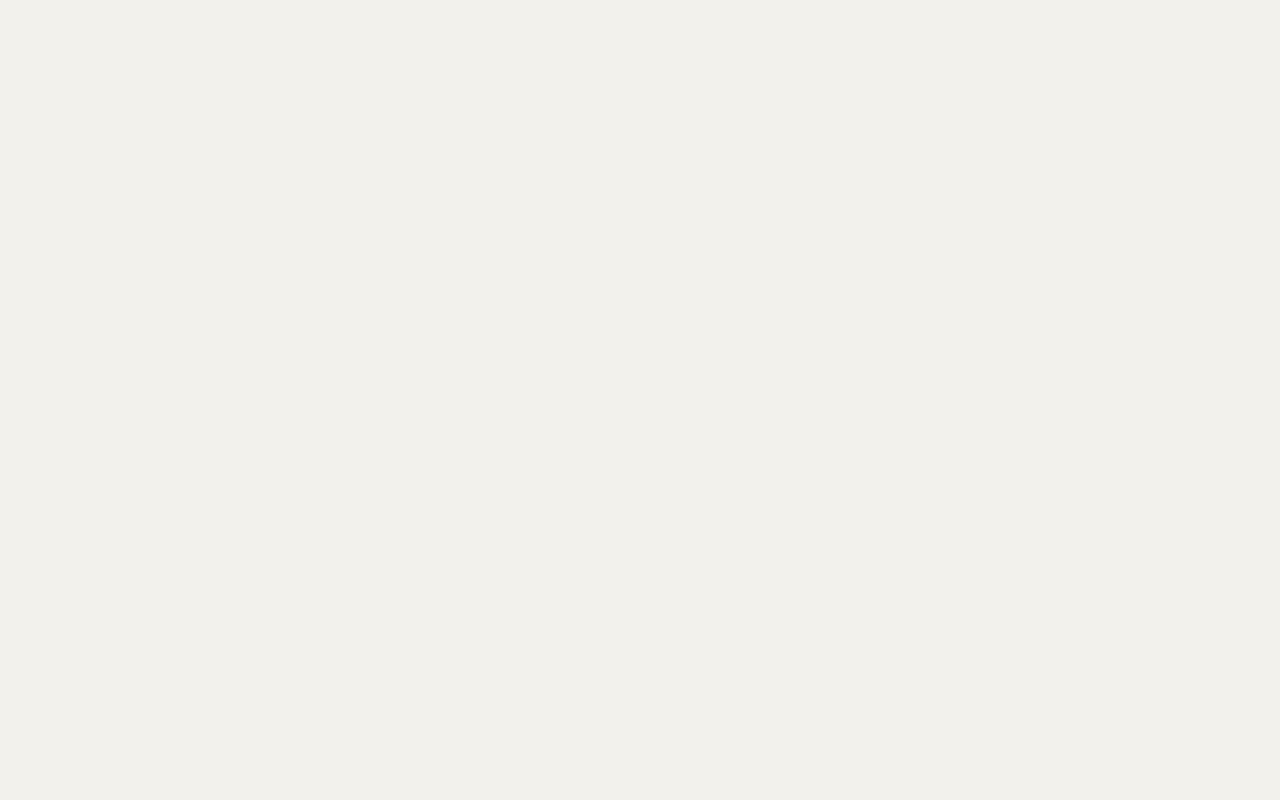
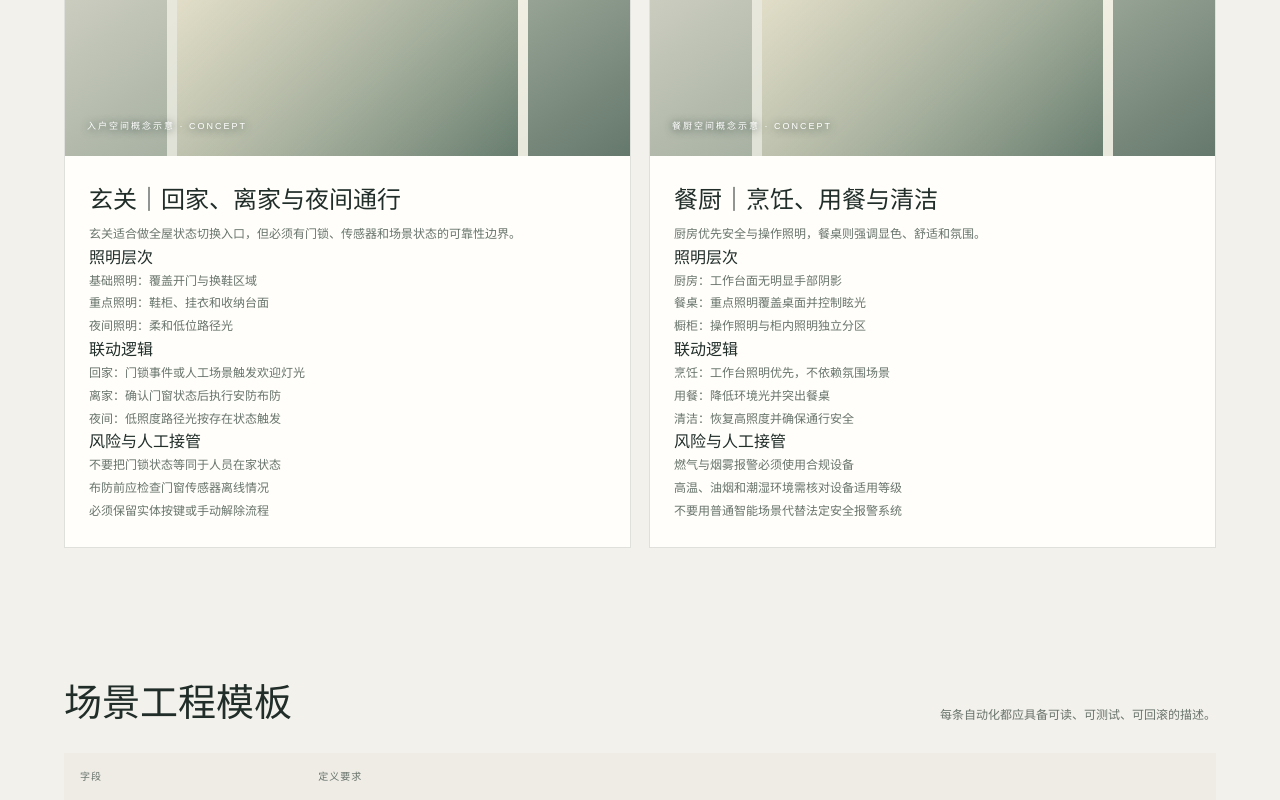
Before and after one commit to yimingwenhua69/yiming-smart-home, a Next.js app: page /scenes in a window 1280 px wide. Before the commit this address had no page. Shown: the part 1380-2180 px from the top of the page. Before the commit the page ends 800 px from the top, so only its background shows below. Built offline with nearby package versions, Linux system fonts and the light colour scheme.

Commit message:
feat(scenes): add room-by-room smart home scene design guides

```diff
--- /dev/null
+++ b/src/app/scenes/page.tsx
@@ -0,0 +1,10 @@
+import type { Metadata } from "next";
+import { PageFrame } from "@/components/PageFrame";
+import { sceneGuides } from "@/data/knowledge";
+export const metadata: Metadata = { title: "空间场景与联动", description: "客厅、卧室、玄关和餐厨智能场景设计、照明分层与联动逻辑。" };
+export default function ScenesPage() {
+  return <PageFrame eyebrow="SCENES / AUTOMATION / SPACE" title="场景不是一串动作，而是一套空间逻辑。" description="从用户任务、环境状态和设备能力出发，定义触发条件、执行动作、冲突处理、超时策略与人工接管。">
+    <section className="content-section"><div className="section-heading"><h2>空间场景库</h2><p>场景视觉为概念示意，不代表真实完工项目或实际客户案例。</p></div><div className="scene-grid">{sceneGuides.map((scene)=><article className="scene-card" id={scene.id} key={scene.id}><div className="scene-visual"><span>{scene.concept} · CONCEPT</span></div><div className="scene-copy"><h2>{scene.name}｜{scene.title}</h2><p>{scene.summary}</p><h3>照明层次</h3><ul>{scene.layers.map((layer)=><li key={layer}>{layer}</li>)}</ul><h3>联动逻辑</h3><ul>{scene.automations.map((automation)=><li key={automation}>{automation}</li>)}</ul><h3>风险与人工接管</h3><ul>{scene.cautions.map((caution)=><li key={caution}>{caution}</li>)}</ul></div></article>)}</div></section>
+    <section className="content-section"><div className="section-heading"><h2>场景工程模板</h2><p>每条自动化都应具备可读、可测试、可回滚的描述。</p></div><table className="data-table"><thead><tr><th>字段</th><th>定义要求</th></tr></thead><tbody><tr><td>场景 ID / 名称</td><td>稳定唯一 ID；名称描述用户任务而不是某个设备品牌。</td></tr><tr><td>触发条件</td><td>事件、时间、存在状态、设备状态或人工输入；注明 AND / OR 关系。</td></tr><tr><td>前置条件</td><td>设备在线、模式状态、门窗状态和必要的安全检查。</td></tr><tr><td>执行动作</td><td>设备、目标状态、目标值、动作顺序、渐变时间与延迟。</td></tr><tr><td>冲突策略</td><td>并发场景优先级、重复触发、互斥条件和手动操作覆盖规则。</td></tr><tr><td>异常处理</td><td>离线、执行失败、超时、断网和状态不一致时的降级动作。</td></tr><tr><td>验收用例</td><td>正常、反向、边界、重复、断网和人工接管测试。</td></tr></tbody></table></section>
+  </PageFrame>;
+}
```
